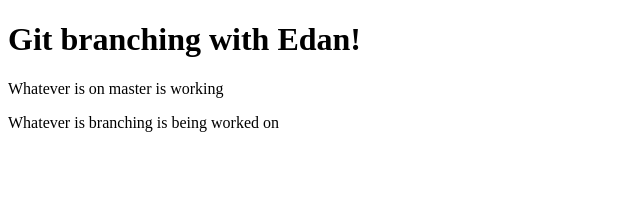
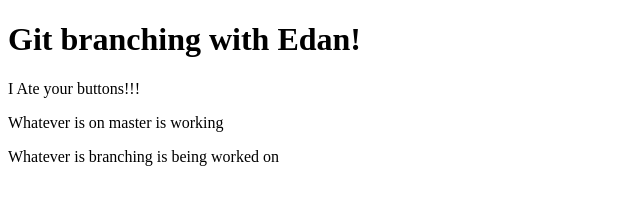
Before and after one commit to patrickrnelson/git-branching, a plain HTML site: page index.html in a window 1280 px wide. Shown: the whole page, without its empty margins (0-640 px from the left). Drawn offline with Linux system fonts and the light colour scheme.

Commit message:
Taunting div

```diff
--- a/index.html
+++ b/index.html
@@ -8,6 +8,9 @@
   </head>
   <body>
     <h1>Git branching with Edan!</h1>
+
+    <div>I Ate your buttons!!!</div>
+
     <p>Whatever is on master is working</p>
     <p>Whatever is branching is being worked on</p>
   </body>
```
